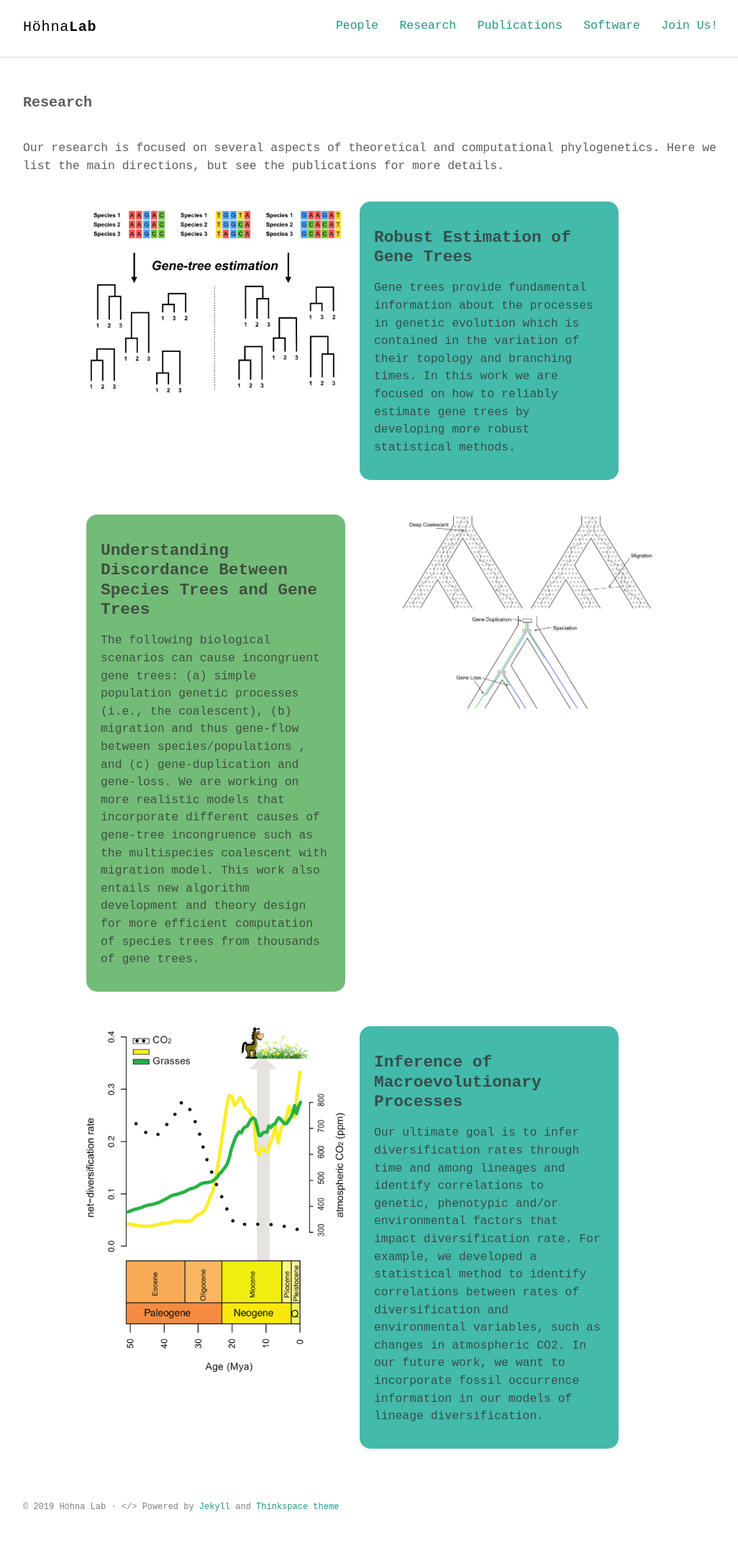
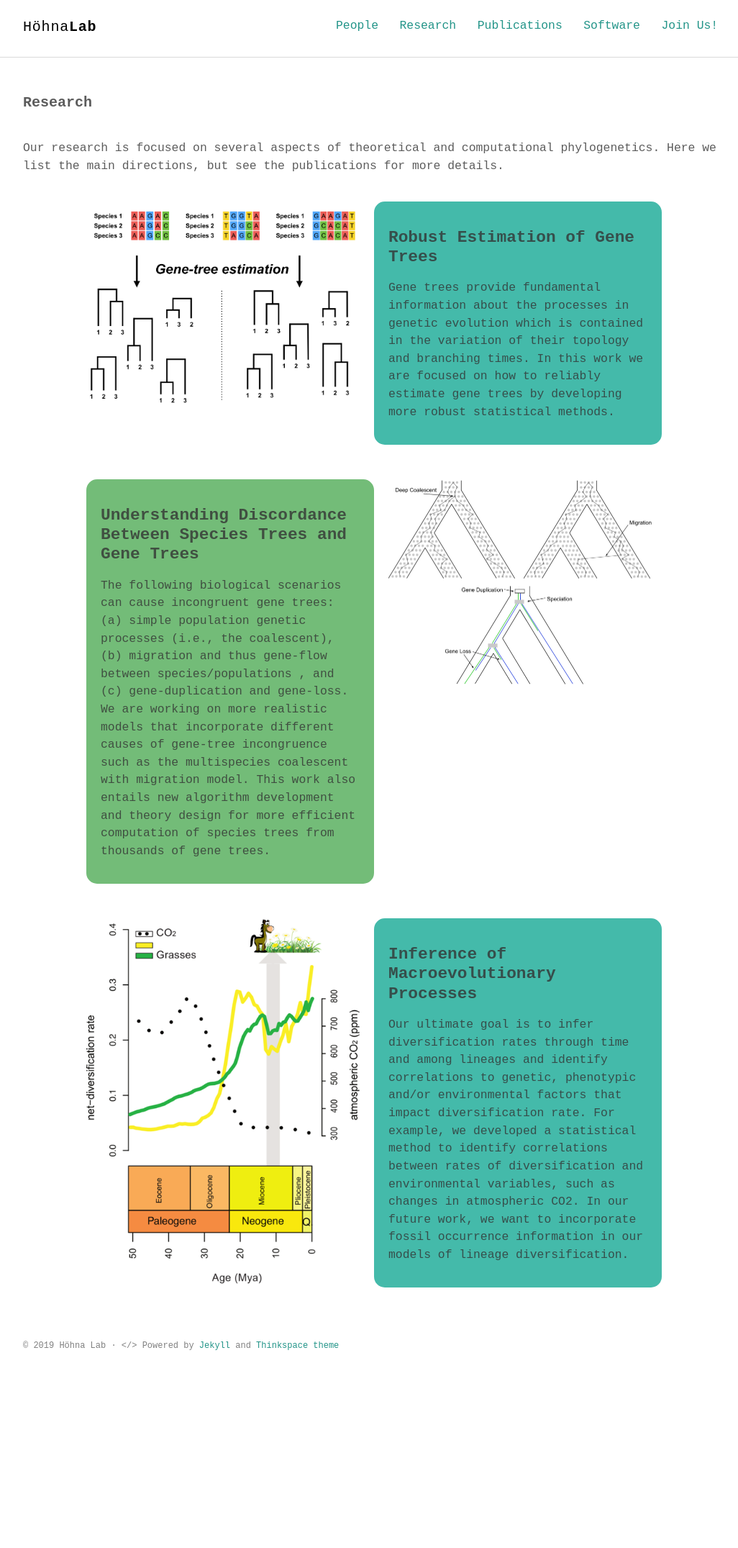
Before and after one commit to hoehnalab/hoehnalab.github.io, a Jekyll site: the page built from research.md, in a window 1280 px wide. Shown: the whole page at 72% size, without its empty margins (120-1146 px from the left). Built offline with Jekyll 4.4.1, drawn with Linux system fonts in a browser that asks for light colours; some web fonts are replaced; after the commit the page ends 1927 px from its top, so only the background shows below that.

Commit message:
Added image padding for research formatting

```diff
--- a/assets/css/main.scss
+++ b/assets/css/main.scss
@@ -17,19 +17,20 @@
 
 img.floatleft {
     float: left;
-    width: 45%;
+    width: 50%;
     max-width: 400px;
     min-width: 300px;
-    margin-right: 20px;
     margin-bottom: 20px;
+    padding-right: 20px;
 }
 
 img.floatright {
     float: right;
-    width: 45%;
+    width: 50%;
     max-width: 400px;
     min-width: 300px;
     margin-bottom: 20px;
+    padding-left: 20px;
 }
 
 
@@ -122,9 +123,9 @@
   padding: 20px;
   display: inline-block;
   height: auto;
-  width: 45%;
+  width: 50%;
   min-width: 300px;
-  max-width: 600px;
+  max-width: 400px;
 }
 
 #rcornersbox2 {
@@ -133,9 +134,9 @@
   padding: 20px;
   display: inline-block;
   height: auto;
-  width: 45%;
+  width: 50%;
   min-width: 300px;
-  max-width: 600px;
+  max-width: 400px;
 }
 
 
--- a/assets/scss/_layout.scss
+++ b/assets/scss/_layout.scss
@@ -48,7 +48,7 @@
 
 .container-small {
     width: 800px;
-    max-width: 100%;
+    min-width: 400px;
     margin: 0 auto;
 }
 
@@ -320,13 +320,14 @@
   }
 
   .container-small {
-      max-width: 100%;
+      max-width: 80%;
+      min-width: 50%;
       margin: 0 auto;
   }
 
   img.floatleft {
       float: left;
-      width: 50%;
+      width: 40%;
       max-width: 300px;
       min-width: 300px;
       margin-right: 20px;
@@ -335,12 +336,10 @@
 
   img.floatright {
       float: right;
-      width: 50%;
+      width: 40%;
       max-width: 300px;
       min-width: 300px;
-      margin-right: 20px;
       margin-bottom: 20px;
-      margin-left: 0px;
   }
 
   #rcornersbox1 {
@@ -349,7 +348,7 @@
     padding: 20px;
     display: inline-block;
     height: auto;
-    width: 50%;
+    width: 40%;
     min-width: 300px;
     max-width: 600px;
   }
@@ -360,7 +359,7 @@
     padding: 20px;
     display: inline-block;
     height: auto;
-    width: 50%;
+    width: 40%;
     min-width: 300px;
     max-width: 600px;
   }
```
Also changed, not shown: research.md (+0 -2 lines).
